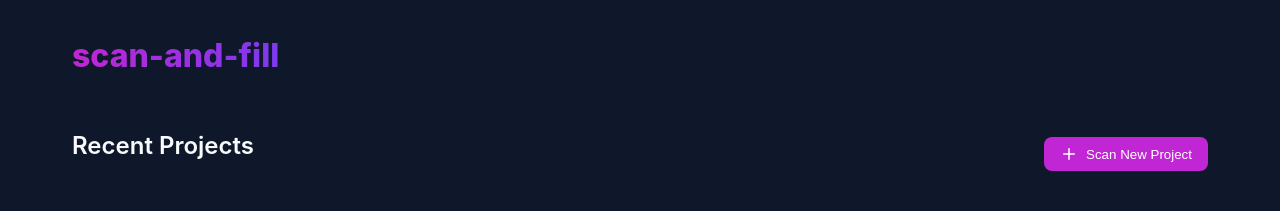
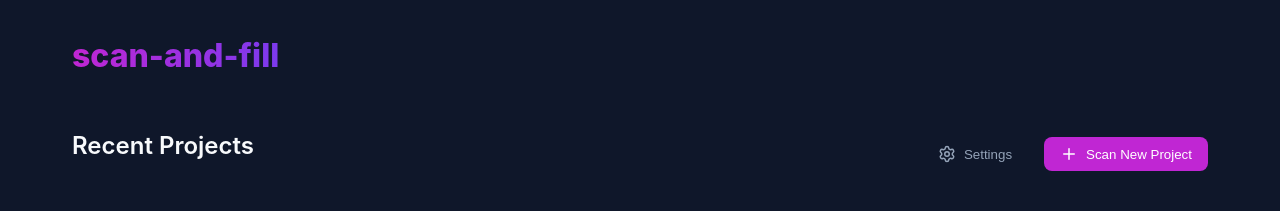
Before and after one commit to javimosch/scan-and-fill, a React (Vite) app in the folder src/renderer/: page / in a window 1280 px wide. Shown: the top 211 px of the page. Built offline with nearby package versions, Linux system fonts and the light colour scheme.

Commit message:
feat: Add settings modal trigger to Dashboard UI

```diff
--- a/src/renderer/src/components/Dashboard.jsx
+++ b/src/renderer/src/components/Dashboard.jsx
@@ -1,18 +1,27 @@
 import { useTranslation } from 'react-i18next';
-import { Folder, Plus, Edit2, Trash2, Play, RefreshCw } from 'lucide-react'
+import { useState } from 'react';
+import { Folder, Plus, Edit2, Trash2, Play, RefreshCw, Settings } from 'lucide-react'
 import LanguageSelector from './LanguageSelector';
+import SettingsModal from './SettingsModal';
 
 export default function Dashboard({ projects, onCreate, onEdit, onDelete, onRun }) {
     const { t } = useTranslation();
+    const [showSettings, setShowSettings] = useState(false);
 
     return (
         <div>
             <div className="flex-between" style={{ marginBottom: '2rem' }}>
                 <h2 style={{ fontSize: '1.5rem', fontWeight: 600 }}>{t('dashboard.recentProjects')}</h2>
-                <button className="btn-primary flex" onClick={onCreate}>
-                    <Plus size={18} />
-                    {t('dashboard.scanNew')}
-                </button>
+                <div className="flex" style={{ gap: '1rem' }}>
+                    <button className="btn-ghost flex" onClick={() => setShowSettings(true)}>
+                        <Settings size={18} />
+                        Settings
+                    </button>
+                    <button className="btn-primary flex" onClick={onCreate}>
+                        <Plus size={18} />
+                        {t('dashboard.scanNew')}
+                    </button>
+                </div>
             </div>
 
             {projects.length === 0 ? (
@@ -68,6 +77,10 @@ export default function Dashboard({ projects, onCreate, onEdit, onDelete, onRun
             )}
 
             <LanguageSelector />
+            <SettingsModal
+                isOpen={showSettings}
+                onClose={() => setShowSettings(false)}
+            />
         </div>
     )
 }
```
